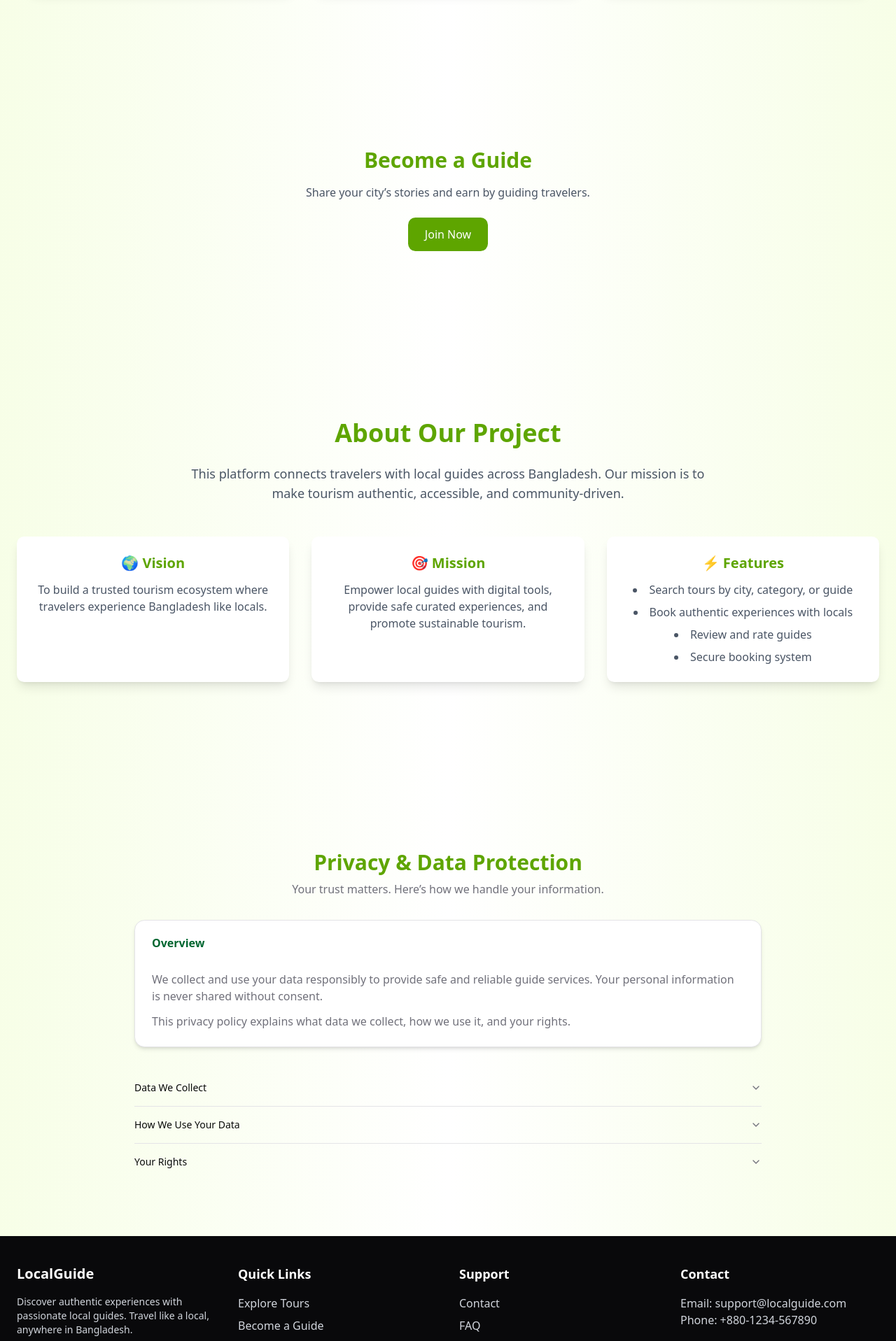
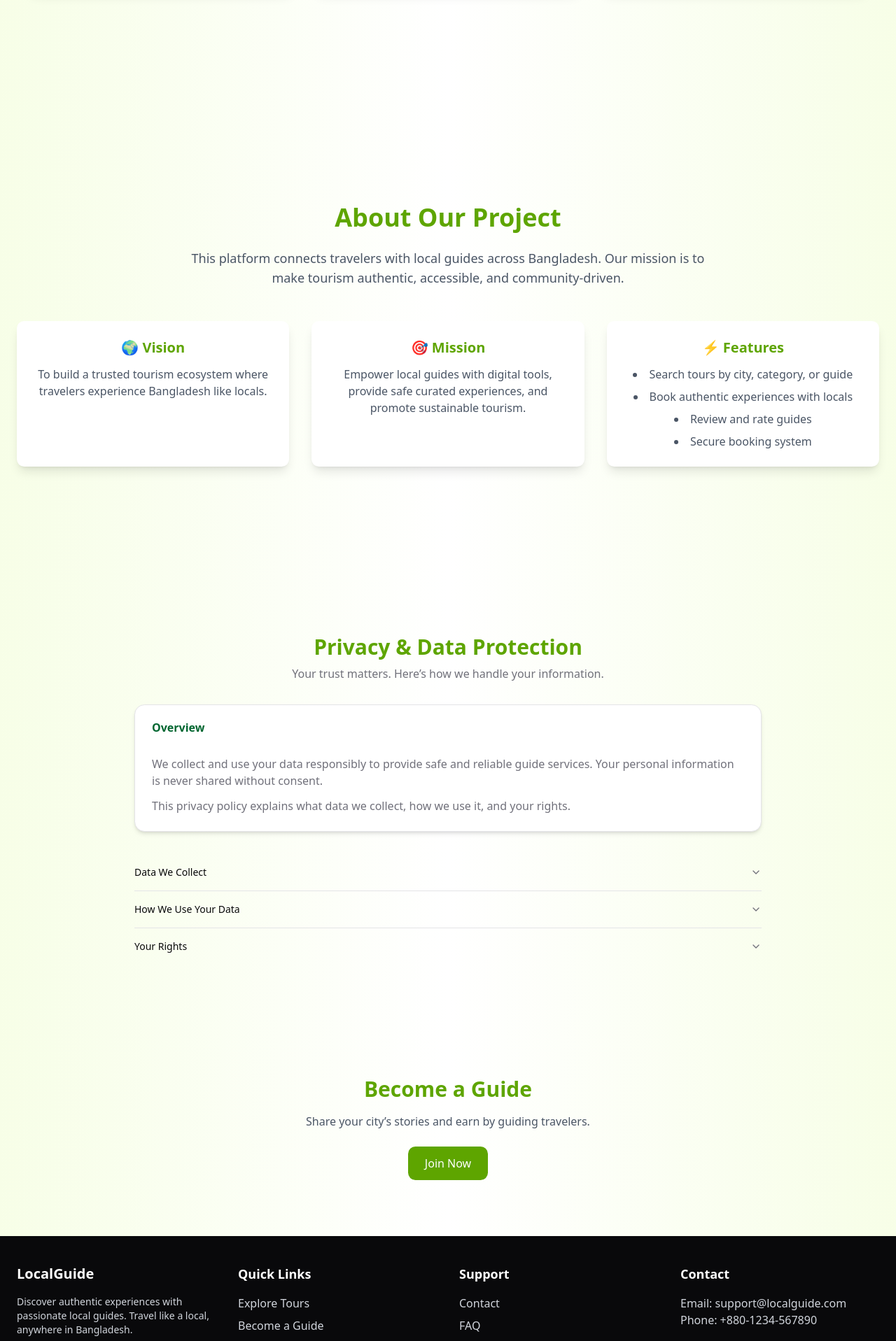
Before and after one commit to dipongkorroy000/L2-Assignment-008-frontEnd-deploy, a Next.js app: page / in a window 1280 px wide. Shown: the part 900-2817 px from the top of the page at 70% size. Built offline with nearby package versions, Linux system fonts and the light colour scheme; no server answers.

Commit message:
update model

```diff
--- a/src/app/(commonLayout)/page.tsx
+++ b/src/app/(commonLayout)/page.tsx
@@ -17,17 +17,17 @@ export default function HomePage() {
         <FeatureDestination></FeatureDestination>
       </section>
 
-      {/* Call to Action */}
-     <section className="text-center py-20">
-        <BecomeAGuide></BecomeAGuide>
-      </section>
-
-     <section className="text-center py-20">
+      <section className="text-center py-20">
         <AboutPage></AboutPage>
       </section>
 
-     <section className="max-lg:mx-10">
+      <section className="max-lg:mx-10">
         <PrivacyPage></PrivacyPage>
+      </section>
+
+      {/* Call to Action */}
+      <section className="text-center py-20">
+        <BecomeAGuide></BecomeAGuide>
       </section>
     </div>
   );
```
